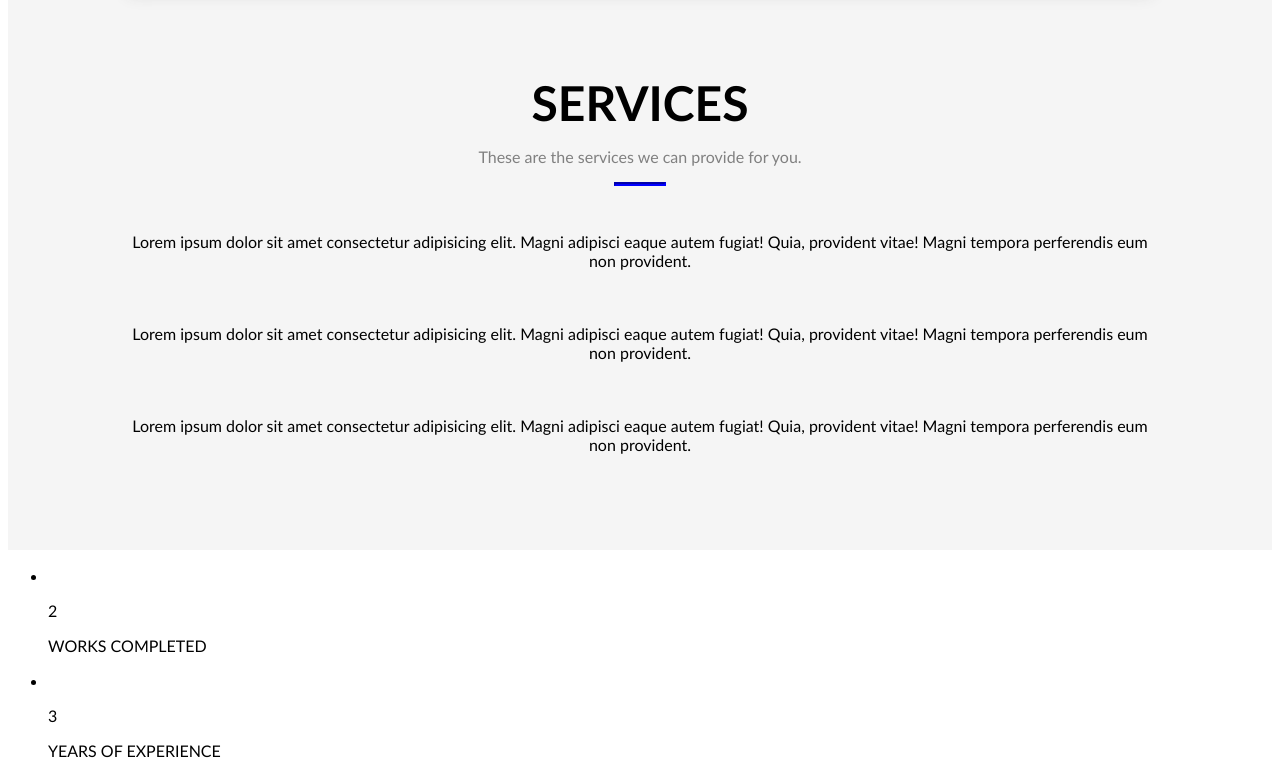
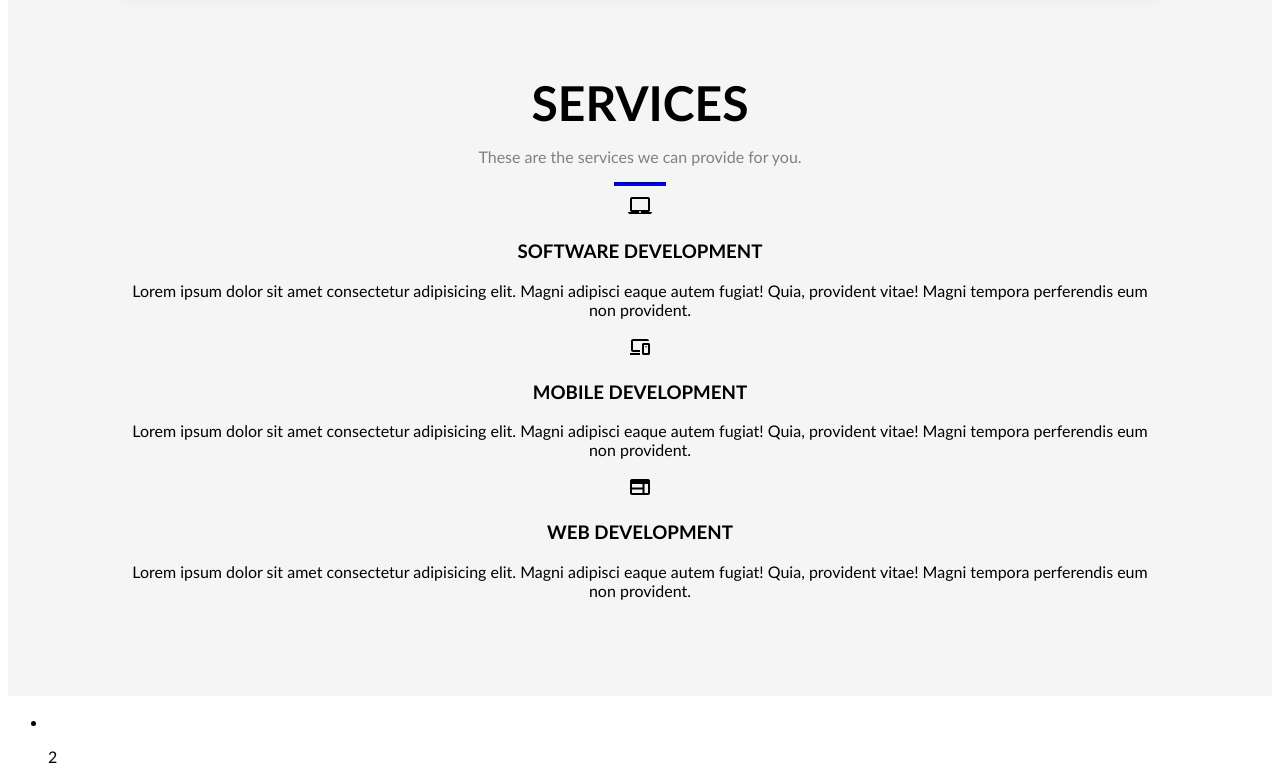
Before and after one commit to MehranAbdi1379/Portfolio, a plain HTML site: page index.html in a window 1280 px wide. Shown: the part 1557-2336 px from the top of the page. Drawn offline with nearby package versions, Linux system fonts and the light colour scheme.

Commit message:
Configure skills html

```diff
--- a/index.html
+++ b/index.html
@@ -5,6 +5,8 @@
   <meta http-equiv="Content-Type" content="text/html;charset=UTF-8" />
   <meta name="viewport" content="width=device-width, initial-scale=1.0" />
   <link rel="stylesheet" href="styles.css" />
+  <link rel="stylesheet"
+    href="https://fonts.googleapis.com/css2?family=Material+Symbols+Outlined:opsz,wght,FILL,GRAD@20..48,100..700,0..1,-50..200" />
   <title>Brodisoft</title>
   <script src="script.js"></script>
 </head>
@@ -27,7 +29,7 @@
     <p id="home-typeWriter" style="color: white;"></p>
   </div>
   <div class="main-background" id="about">
-    <div class="about" >
+    <div class="about">
       <article class="about-article">
         <div>
           <div class="about-information">
@@ -44,11 +46,26 @@
           </div>
           <div class="about-skill">
 
-              <div class="skill"> <p>C#</p> <p>EXPERT</p></div>
-              <div class="skill"> <p>ASP.NET</p> <p>MID-LEVEL</p></div>
-              <div class="skill"> <p>HTML/CSS/JAVASCRIPT </p> <p>MID-LEVEL</p></div>
-              <div class="skill"> <p>BLAZOR</p> <p> MID-LEVEL</p></div>
-              <div class="skill"> <p>REACT</p> <p>BEGINNER</p></div>
+            <div class="skill">
+              <p>C#</p>
+              <p>EXPERT</p>
+            </div>
+            <div class="skill">
+              <p>ASP.NET</p>
+              <p>MID-LEVEL</p>
+            </div>
+            <div class="skill">
+              <p>HTML/CSS/JAVASCRIPT </p>
+              <p>MID-LEVEL</p>
+            </div>
+            <div class="skill">
+              <p>BLAZOR</p>
+              <p> MID-LEVEL</p>
+            </div>
+            <div class="skill">
+              <p>REACT</p>
+              <p>BEGINNER</p>
+            </div>
 
           </div>
         </div>
@@ -70,26 +87,35 @@
       <h2>SERVICES</h2>
       <p>These are the services we can provide for you.</p>
       <hr>
+      <div class="services-services">
         <div class="service">
-        <img src="" alt="">
-        <h3></h3>
+          <span class="material-symbols-outlined" id="icon-1">
+            laptop_mac
+          </span>
+          <h3>SOFTWARE DEVELOPMENT </h3>
           <p>Lorem ipsum dolor sit amet consectetur adipisicing elit. Magni adipisci eaque autem fugiat! Quia, provident
             vitae! Magni tempora perferendis eum non provident.</p>
 
         </div>
         <div class="service">
-        <img src="" alt="">
-        <h3></h3>
+          <span class="material-symbols-outlined">
+            devices
+          </span>
+          <h3>MOBILE DEVELOPMENT</h3>
           <p>Lorem ipsum dolor sit amet consectetur adipisicing elit. Magni adipisci eaque autem fugiat! Quia, provident
             vitae! Magni tempora perferendis eum non provident.</p>
         </div>
         <div class="service">
-        <img src="" alt="">
-        <h3></h3>
+          <span class="material-symbols-outlined">
+            web
+          </span>
+          <h3>WEB DEVELOPMENT</h3>
           <p>Lorem ipsum dolor sit amet consectetur adipisicing elit. Magni adipisci eaque autem fugiat! Quia, provident
             vitae! Magni tempora perferendis eum non provident.</p>
 
         </div>
+      </div>
+
     </div>
   </div>
   <div class="information">
```
Lines whose indentation alone changed are shown as unchanged.
